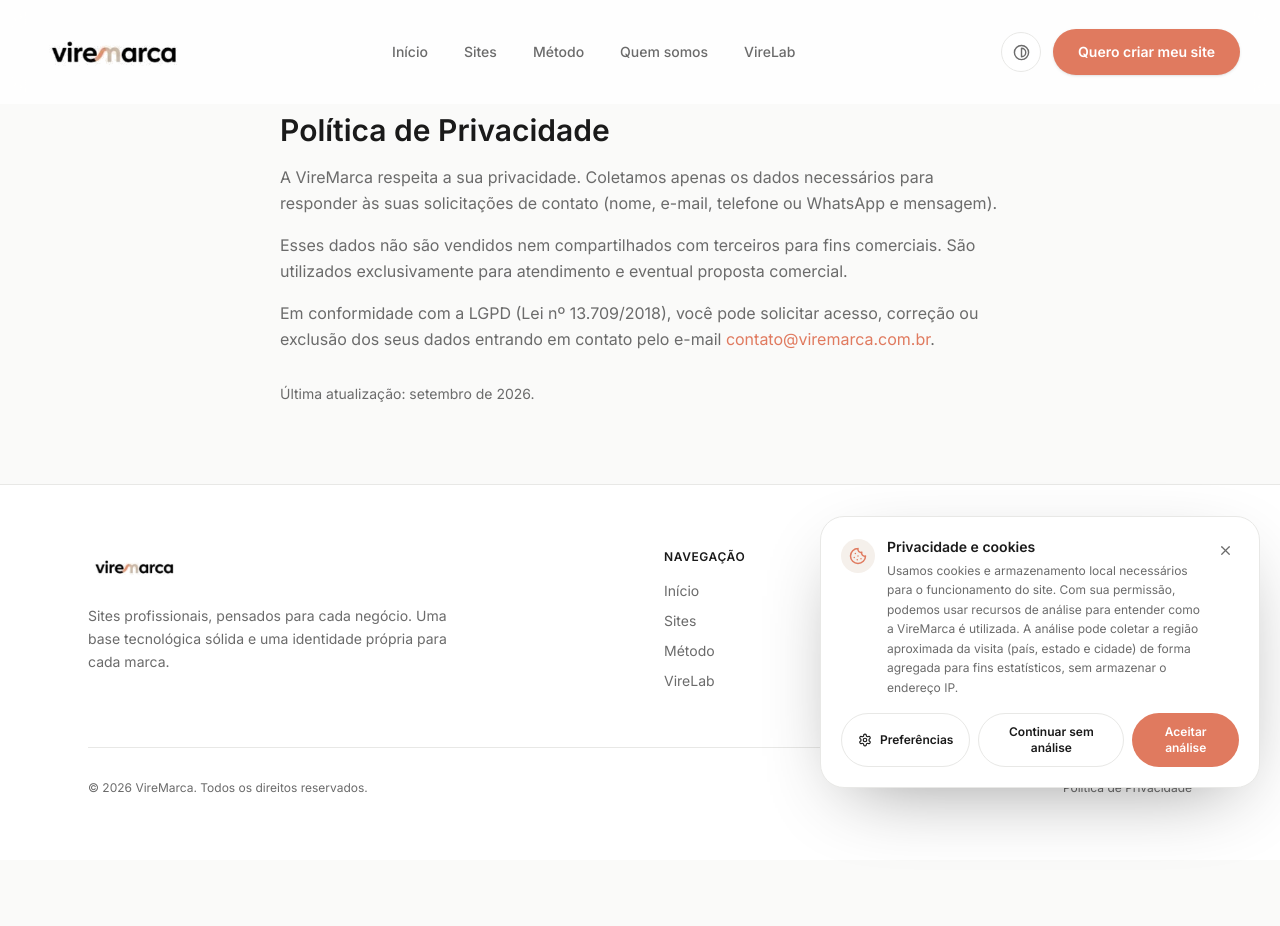
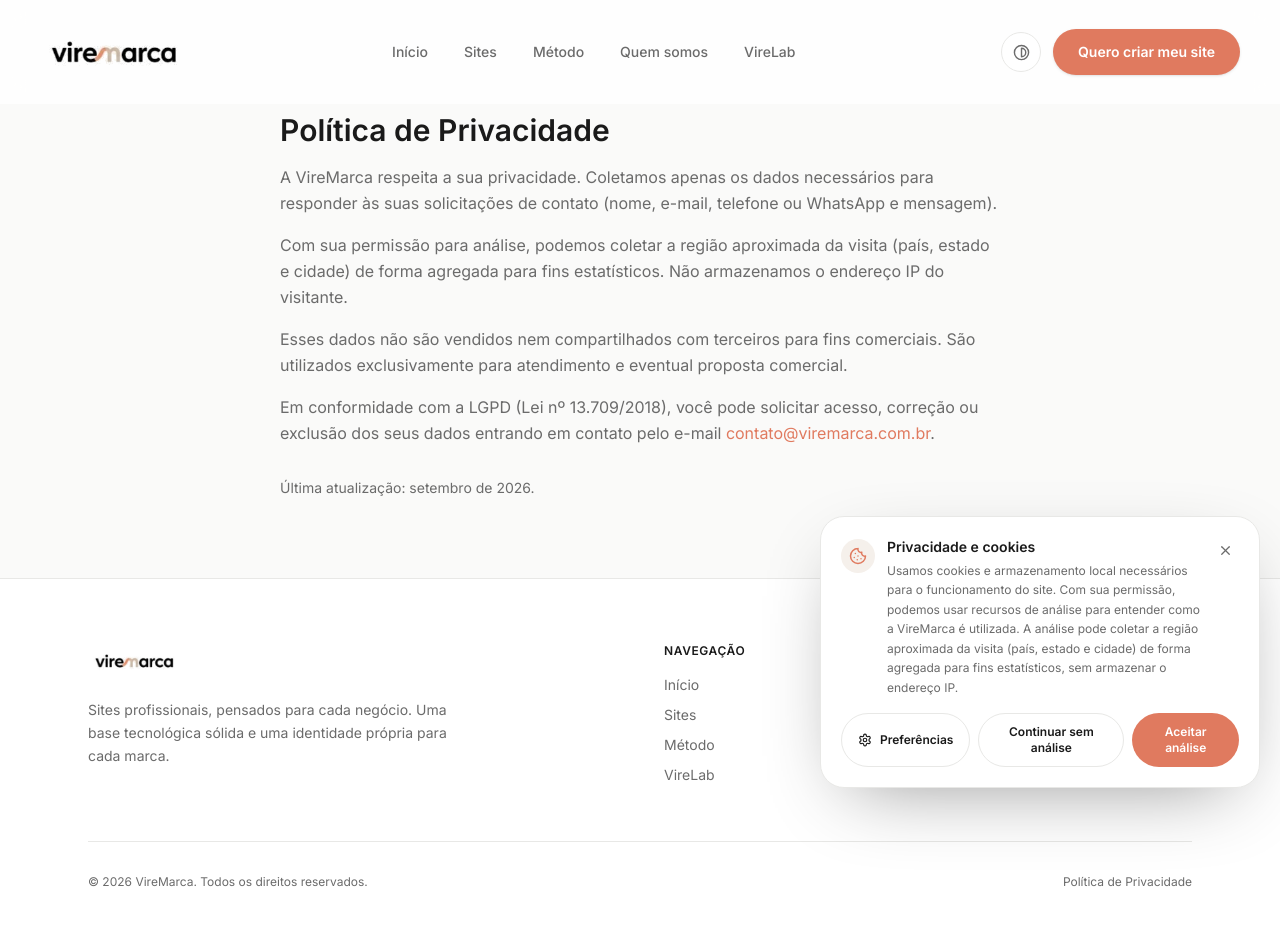
Before and after one commit to srmartinellid-droid/Viremarca-viremarca, a Next.js app: page /privacidade in a window 1280 px wide. Shown: the top 926 px of the page. Before the commit the page ends 860 px from the top, so only its background shows below. Built offline with nearby package versions, Linux system fonts and the light colour scheme; no server answers; the database is empty.

Commit message:
docs(privacy): disclose approximate region analytics

```diff
--- a/src/app/privacidade/page.tsx
+++ b/src/app/privacidade/page.tsx
@@ -12,6 +12,10 @@ export default function PrivacidadePage() {
         <p className="text-vm-muted mt-4 leading-relaxed">
           A VireMarca respeita a sua privacidade. Coletamos apenas os dados necessários para
           responder às suas solicitações de contato (nome, e-mail, telefone ou WhatsApp e mensagem).
+        </p>
+        <p className="text-vm-muted mt-4 leading-relaxed">
+          Com sua permissão para análise, podemos coletar a região aproximada da visita (país, estado
+          e cidade) de forma agregada para fins estatísticos. Não armazenamos o endereço IP do visitante.
         </p>
         <p className="text-vm-muted mt-4 leading-relaxed">
           Esses dados não são vendidos nem compartilhados com terceiros para fins comerciais.
```
